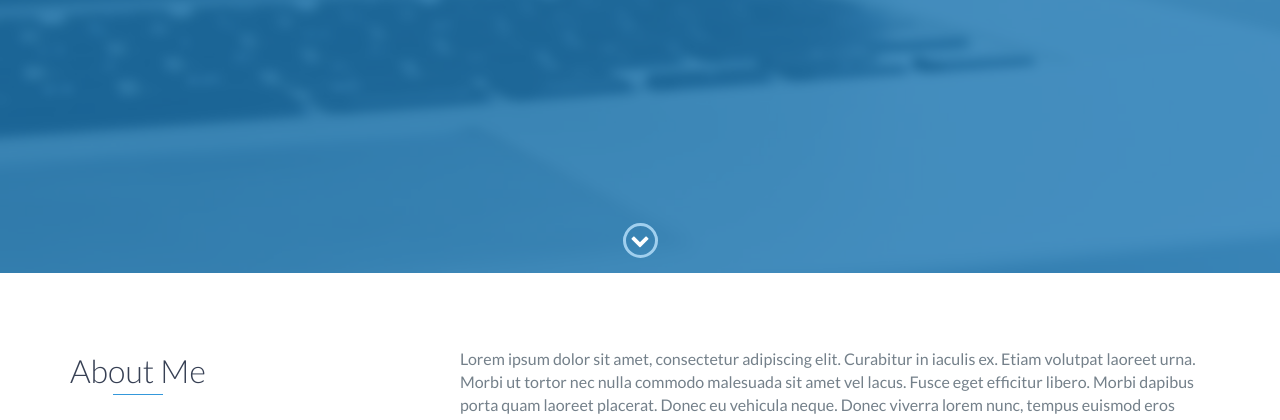
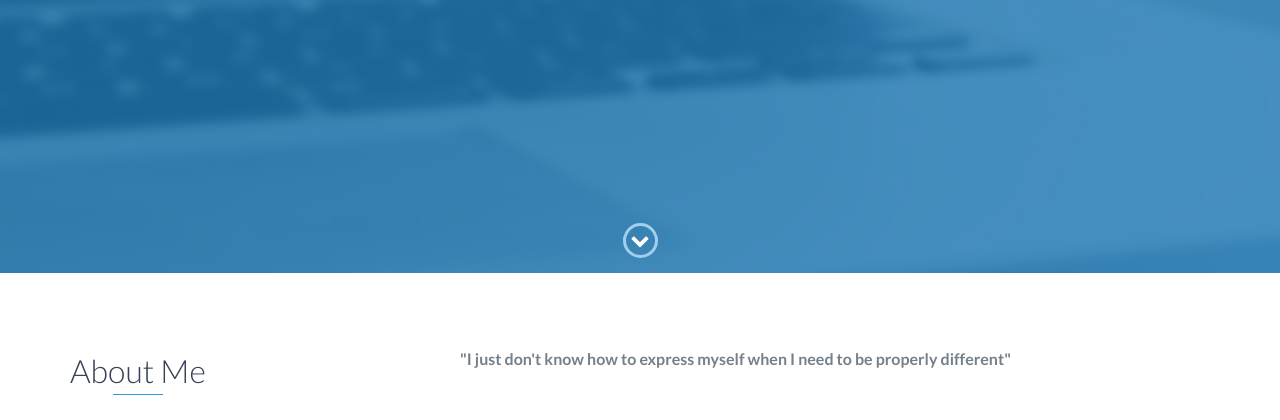
Before and after one commit to nickshields/nickshields.github.io, a website: page index.html in a window 1280 px wide. Shown: the part 527-947 px from the top of the page. Drawn offline with nearby package versions, Linux system fonts and the light colour scheme.

Commit message:
Fixed index

```diff
--- a/index.html
+++ b/index.html
@@ -73,9 +73,9 @@
                 </div>
                 <div class="col-md-8">
                     <p>
-                        Lorem ipsum dolor sit amet, consectetur adipiscing elit. Curabitur in iaculis ex. Etiam volutpat laoreet urna. Morbi ut tortor nec nulla commodo malesuada sit amet vel lacus. Fusce eget efficitur libero. Morbi dapibus porta quam laoreet placerat. Donec
-                        eu vehicula neque. Donec viverra lorem nunc, tempus euismod eros sollicitudin ut. Quisque et tincidunt libero. Donec id pharetra justo. Proin euismod lacinia dolor, eu scelerisque justo tempus pharetra. Vivamus nunc justo, finibus
-                        ut nisl sed, euismod rhoncus nulla. Proin sed magna egestas, egestas ante et, congue eros. In consequat, mauris dapibus tincidunt suscipit, ex libero aliquet diam, at maximus risus enim non leo.
+                       <strong>"I just don't know how to express myself when I need to be properly different"</strong><br>
+
+
                     </p>
                 </div>
             </div>
```
